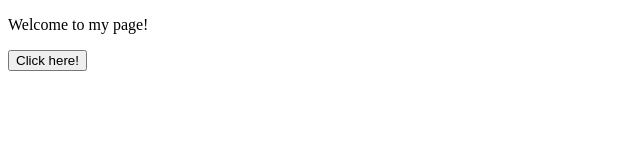
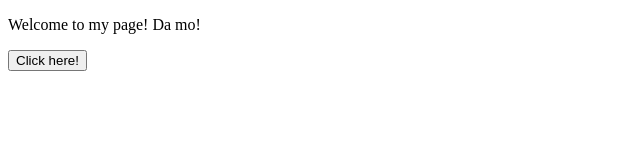
Before and after one commit to githuberuser/StudyWeb.github.io, a plain HTML site: page index.html in a window 1280 px wide. Shown: the full height of the page, 0-640 px from the left. Drawn offline with Linux system fonts and the light colour scheme.

Commit message:
Update index.html

```diff
--- a/index.html
+++ b/index.html
@@ -5,7 +5,7 @@
     <title>My page</title>
   </head>
   <body>
-    <p>Welcome to my page!</p>
+    <p>Welcome to my page! Da mo!</p>
     <button type="button" name="button" id="button">Click here!</button>
   </body>
 
```
